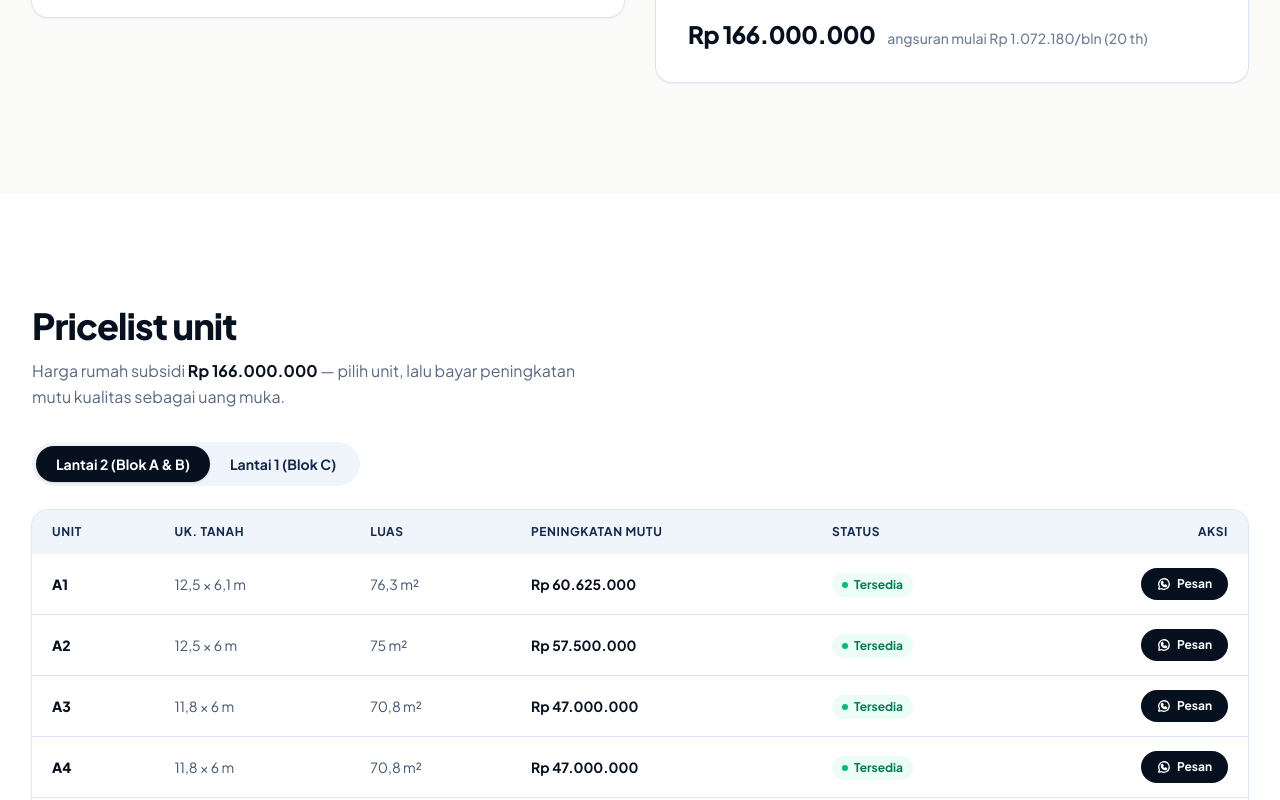
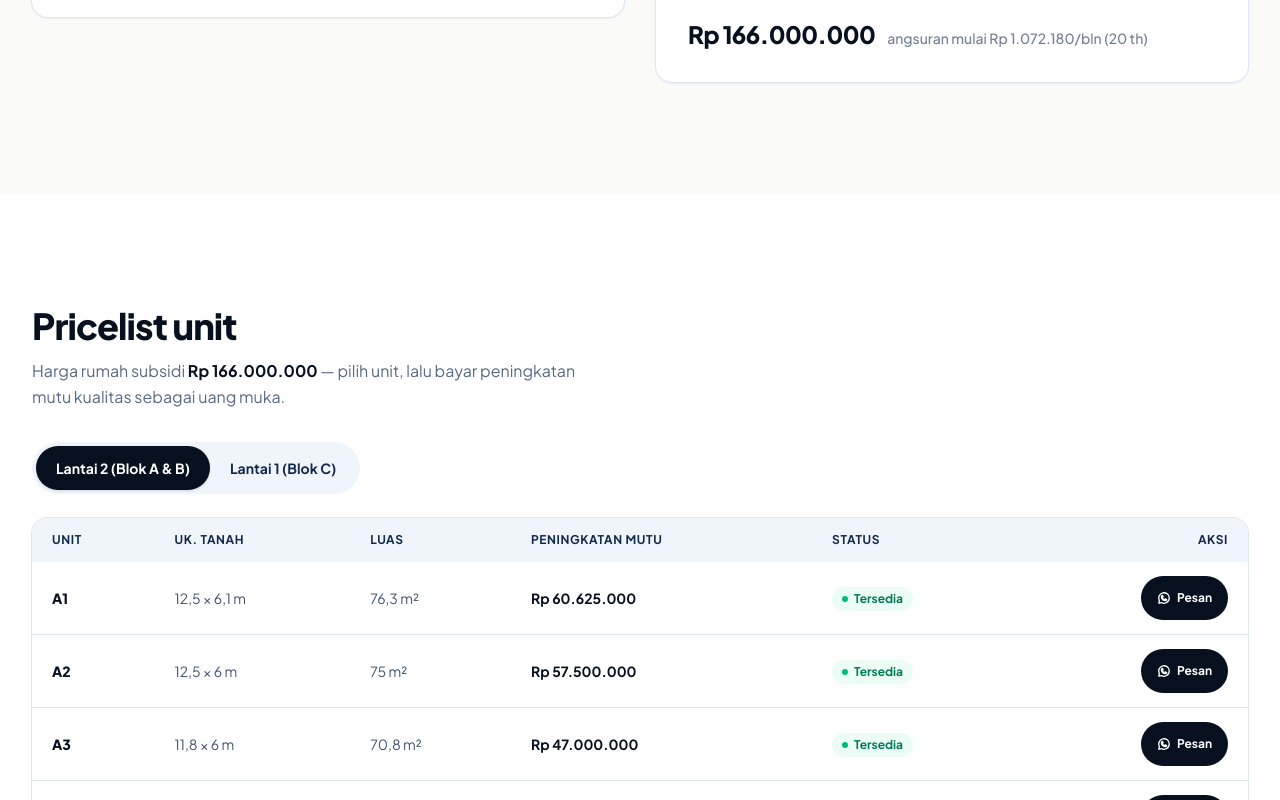
Before and after one commit to nickasad1000-cell/BHUMI-SAKA-ARUM, a Next.js app: page / in a window 1280 px wide. Shown: the part 2000-2800 px from the top of the page. Built offline with nearby package versions, Linux system fonts and the light colour scheme; no server answers; the database is empty.

Commit message:
UX polish: tap targets, grid packing, dedupe OG image

```diff
--- a/src/components/gallery.tsx
+++ b/src/components/gallery.tsx
@@ -45,7 +45,7 @@ export function Gallery() {
           kamar mandi. Ketuk foto untuk memperbesar.
         </p>
 
-        <div className="mt-10 grid auto-rows-[180px] grid-cols-2 gap-3 sm:auto-rows-[220px] md:grid-cols-4 md:gap-4">
+        <div className="mt-10 grid auto-rows-[180px] grid-flow-dense grid-cols-2 gap-3 sm:auto-rows-[220px] md:grid-cols-4 md:gap-4">
           {GALLERY.map((photo, i) => (
             <button
               key={photo.src}
--- a/src/components/navbar.tsx
+++ b/src/components/navbar.tsx
@@ -61,7 +61,7 @@ export function Navbar() {
             <a
               key={l.href}
               href={l.href}
-              className={`text-sm font-semibold transition-colors ${
+              className={`inline-block py-2 text-sm font-semibold transition-colors ${
                 scrolled
                   ? "text-navy-800 hover:text-navy-950"
                   : "text-white/85 hover:text-white"
@@ -83,7 +83,7 @@ export function Navbar() {
           onClick={() => setOpen(!open)}
           aria-label={open ? "Tutup menu" : "Buka menu"}
           aria-expanded={open}
-          className={`rounded-lg p-2 md:hidden ${
+          className={`rounded-lg p-3 md:hidden ${
             scrolled || open ? "text-navy-950" : "text-white"
           }`}
         >
--- a/src/components/pricelist.tsx
+++ b/src/components/pricelist.tsx
@@ -32,7 +32,7 @@ export function Pricelist({ units }: { units: Unit[] }) {
               type="button"
               onClick={() => setFloor(f)}
               aria-pressed={floor === f}
-              className={`rounded-full px-5 py-2 text-sm font-bold transition ${
+              className={`rounded-full px-5 py-3 text-sm font-bold transition ${
                 floor === f
                   ? "bg-navy-950 text-white shadow-sm"
                   : "text-navy-800 hover:text-navy-950"
@@ -85,7 +85,7 @@ export function Pricelist({ units }: { units: Unit[] }) {
                         )}
                         target="_blank"
                         rel="noopener noreferrer"
-                        className="inline-flex items-center gap-1.5 rounded-full bg-navy-950 px-4 py-2 text-xs font-bold text-white transition hover:bg-navy-800 active:scale-[0.98]"
+                        className="inline-flex min-h-[44px] items-center justify-center gap-1.5 rounded-full bg-navy-950 px-4 py-2.5 text-xs font-bold text-white transition hover:bg-navy-800 active:scale-[0.98]"
                       >
                         <WhatsappLogo size={14} weight="bold" />
                         Pesan
```
Also changed, not shown: src/app/opengraph-image.png (deleted).
